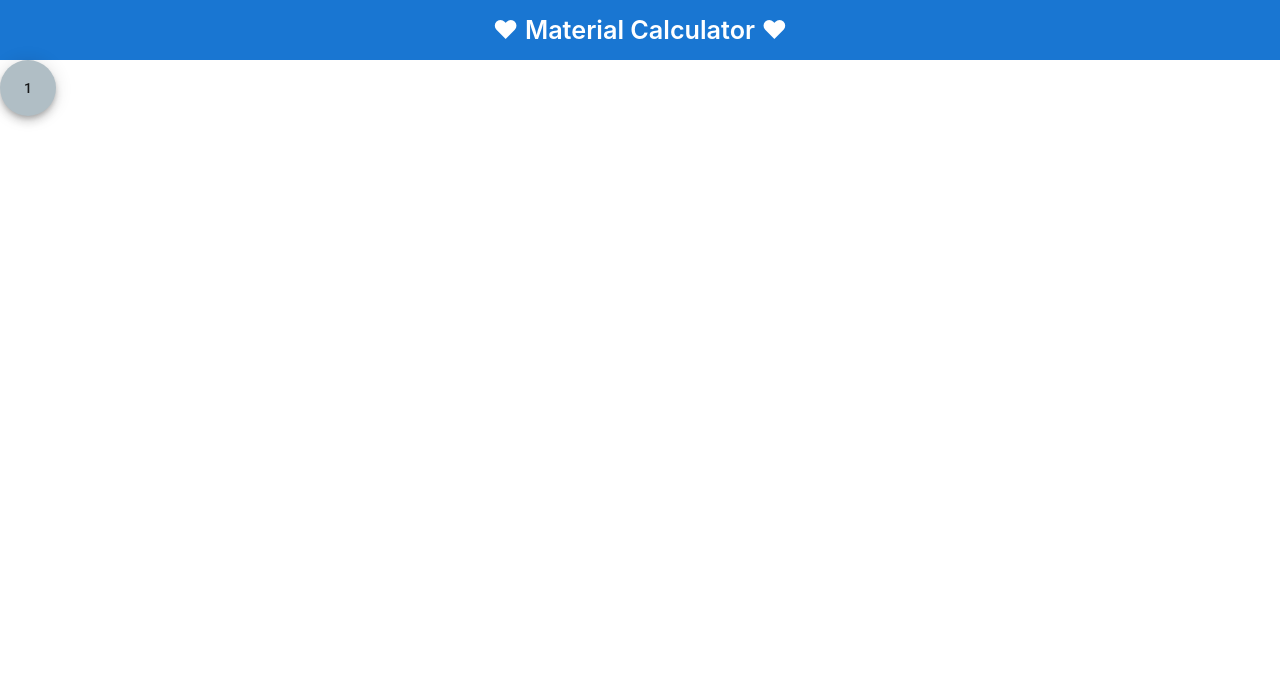
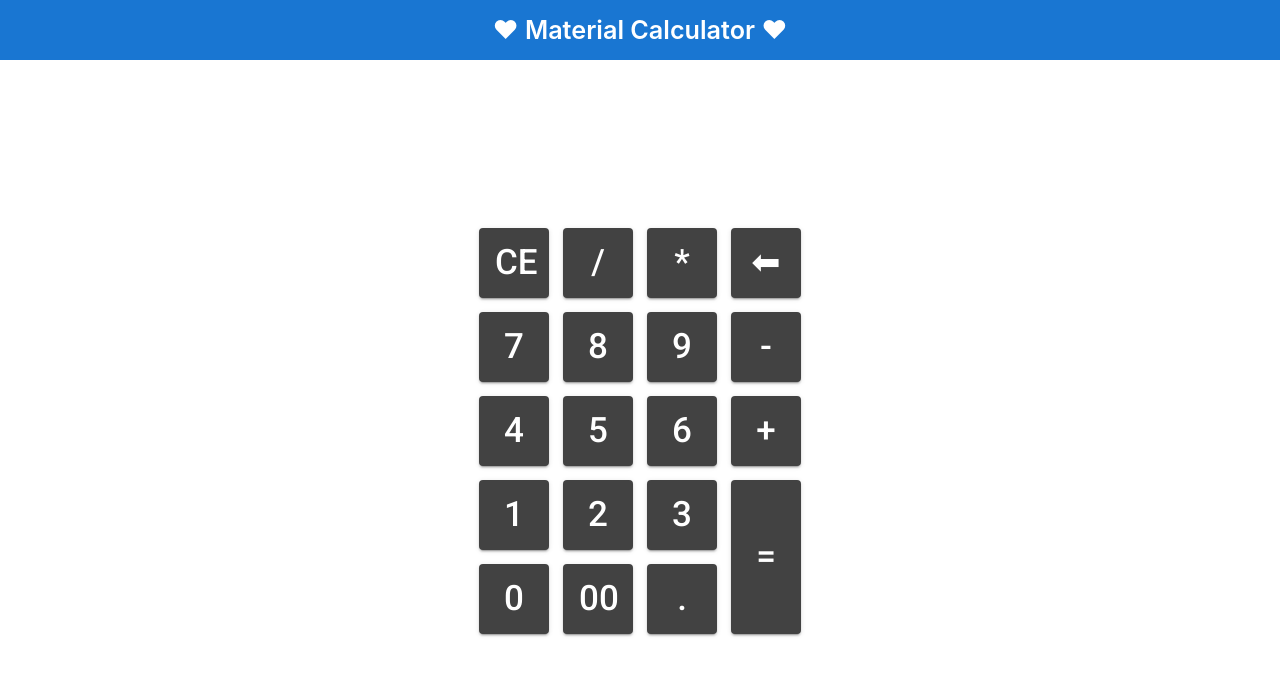
Before and after one commit to PrabhuSuriya/material-calculator, an Angular app: page /simple in a window 1280 px wide. Shown: the top 676 px of the page. Built offline with nearby package versions, Linux system fonts and the light colour scheme.

Commit message:
added buttons; layout; styling

```diff
--- a/src/app/components/button/button.component.html
+++ b/src/app/components/button/button.component.html
@@ -1,5 +1,3 @@
-<div>
-  <button mat-fab>
-    1
-  </button>
-</div>
+<button mat-raised-button>
+  <ng-content></ng-content>
+</button>
--- a/src/app/components/button/button.component.scss
+++ b/src/app/components/button/button.component.scss
@@ -0,0 +1,11 @@
+:host {
+  display: inline-flex;
+  place-items: center;
+  width: 100%;
+}
+
+button {
+  height: 100%;
+  width: 100%;
+  font-size: 2.5em;
+}
--- a/src/app/components/button/button.component.ts
+++ b/src/app/components/button/button.component.ts
@@ -1,4 +1,4 @@
-import { Component, OnInit } from '@angular/core';
+import { Component, OnInit, Input } from '@angular/core';
 
 @Component({
   selector: 'mc-button',
@@ -9,6 +9,9 @@ export class ButtonComponent implements OnInit {
 
   constructor() { }
 
+  @Input()
+  text: string;
+
   ngOnInit(): void {
   }
 
--- a/src/app/components/simple-calculator/simple-calculator.component.html
+++ b/src/app/components/simple-calculator/simple-calculator.component.html
@@ -1,3 +1,26 @@
 <div class="simple-calc-container">
-  <mc-button></mc-button>
+  <div class="display"></div>
+  <div class="extras"></div>
+
+  <div class="square one"><mc-button>1</mc-button></div>
+  <div class="square two"><mc-button>2</mc-button></div>
+  <div class="square three"><mc-button>3</mc-button></div>
+  <div class="square four"><mc-button>4</mc-button></div>
+  <div class="square five"><mc-button>5</mc-button></div>
+  <div class="square six"><mc-button>6</mc-button></div>
+  <div class="square seven"><mc-button>7</mc-button></div>
+  <div class="square eight"><mc-button>8</mc-button></div>
+  <div class="square nine"><mc-button>9</mc-button></div>
+  <div class="square zero"><mc-button>0</mc-button></div>
+  <div class="square double-zero"><mc-button>00</mc-button></div>
+
+  <div class="square plus"><mc-button>+</mc-button></div>
+  <div class="square minus"><mc-button>-</mc-button></div>
+  <div class="square divide"><mc-button>/</mc-button></div>
+  <div class="square multiply"><mc-button>*</mc-button></div>
+
+  <div class="square clear"><mc-button>CE</mc-button></div>
+  <div class="square erase"><mc-button>⬅</mc-button></div>
+  <div class="square point"><mc-button>.</mc-button></div>
+  <div class="vertical-double equal"><mc-button>=</mc-button></div>
 </div>
--- a/src/app/components/simple-calculator/simple-calculator.component.scss
+++ b/src/app/components/simple-calculator/simple-calculator.component.scss
@@ -1,3 +1,107 @@
-.simple-calc-container{
- display: inline-block;
+.simple-calc-container {
+  display: grid;
+  grid-template-columns: 1fr 1fr 1fr 1fr;
+  grid-template-rows: 1fr 1fr 1fr 1fr 1fr 1fr 1fr;
+  gap: 1em 1em;
+  grid-template-areas: "display display display display" "extras extras extras extras" "clear divide multiply erase" "seven eight nine minus" "four five six plus" "one two three equal" "zero double-zero point equal";
+
+  max-width: 23em;
+  margin: 0 auto;
 }
+
+.display {
+  grid-area: display;
+}
+
+.extras {
+  grid-area: extras;
+}
+
+.equal {
+  grid-area: equal;
+}
+
+.clear {
+  grid-area: clear;
+}
+
+.divide {
+  grid-area: divide;
+}
+
+.multiply {
+  grid-area: multiply;
+}
+
+.erase {
+  grid-area: erase;
+}
+
+.seven {
+  grid-area: seven;
+}
+
+.eight {
+  grid-area: eight;
+}
+
+.nine {
+  grid-area: nine;
+}
+
+.minus {
+  grid-area: minus;
+}
+
+.one {
+  grid-area: one;
+}
+
+.two {
+  grid-area: two;
+}
+
+.three {
+  grid-area: three;
+}
+
+.four {
+  grid-area: four;
+}
+
+.five {
+  grid-area: five;
+}
+
+.six {
+  grid-area: six;
+}
+
+.plus {
+  grid-area: plus;
+}
+
+.zero {
+  grid-area: zero;
+}
+
+.double-zero {
+  grid-area: double-zero;
+}
+
+.point {
+  grid-area: point;
+}
+
+.square {
+    height: 5em;
+    width: 5em;
+    display: flex;
+    place-content: center;
+}
+
+.vertical-double{
+    display: flex;
+    width: 5em;
+    place-content: center;
+}
```
